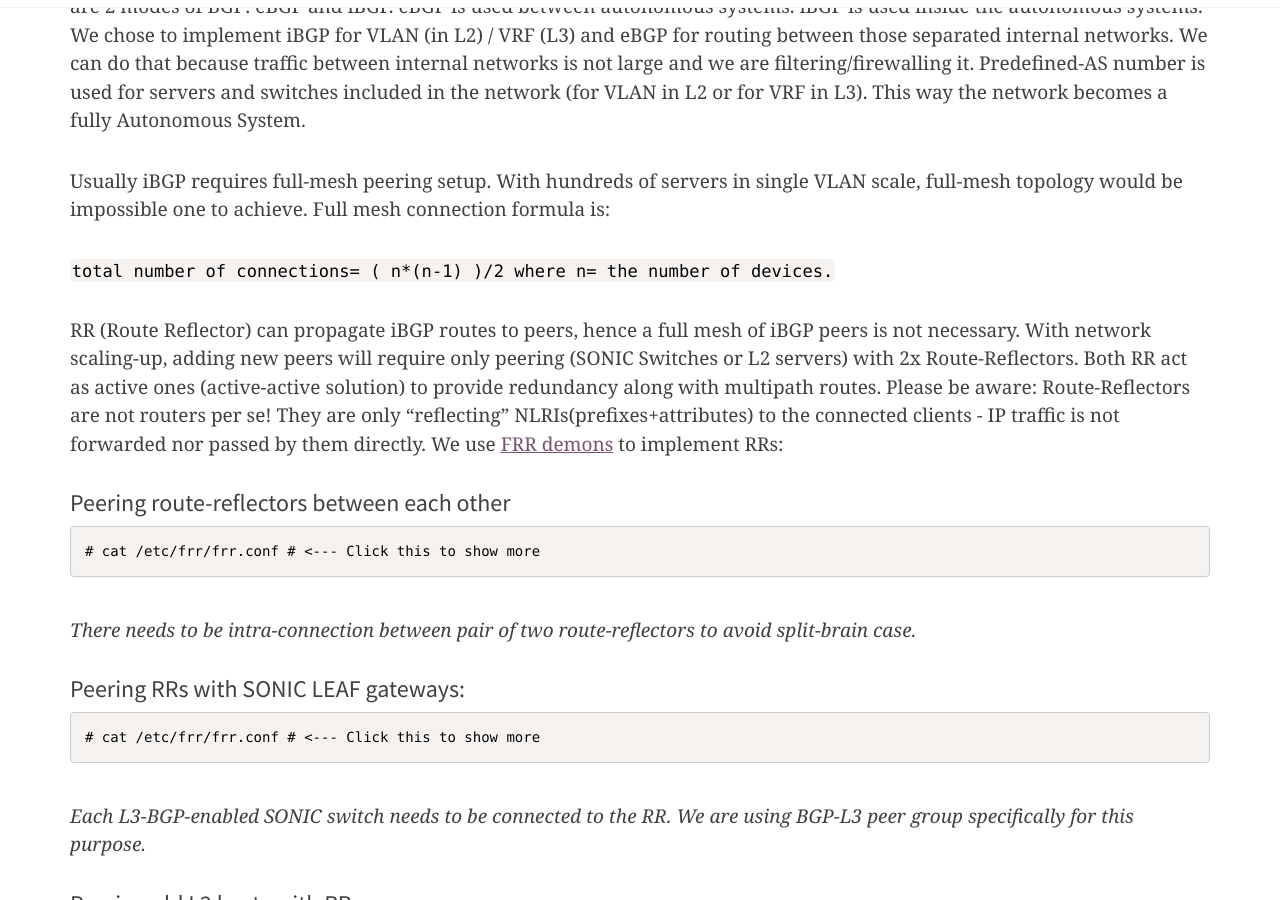
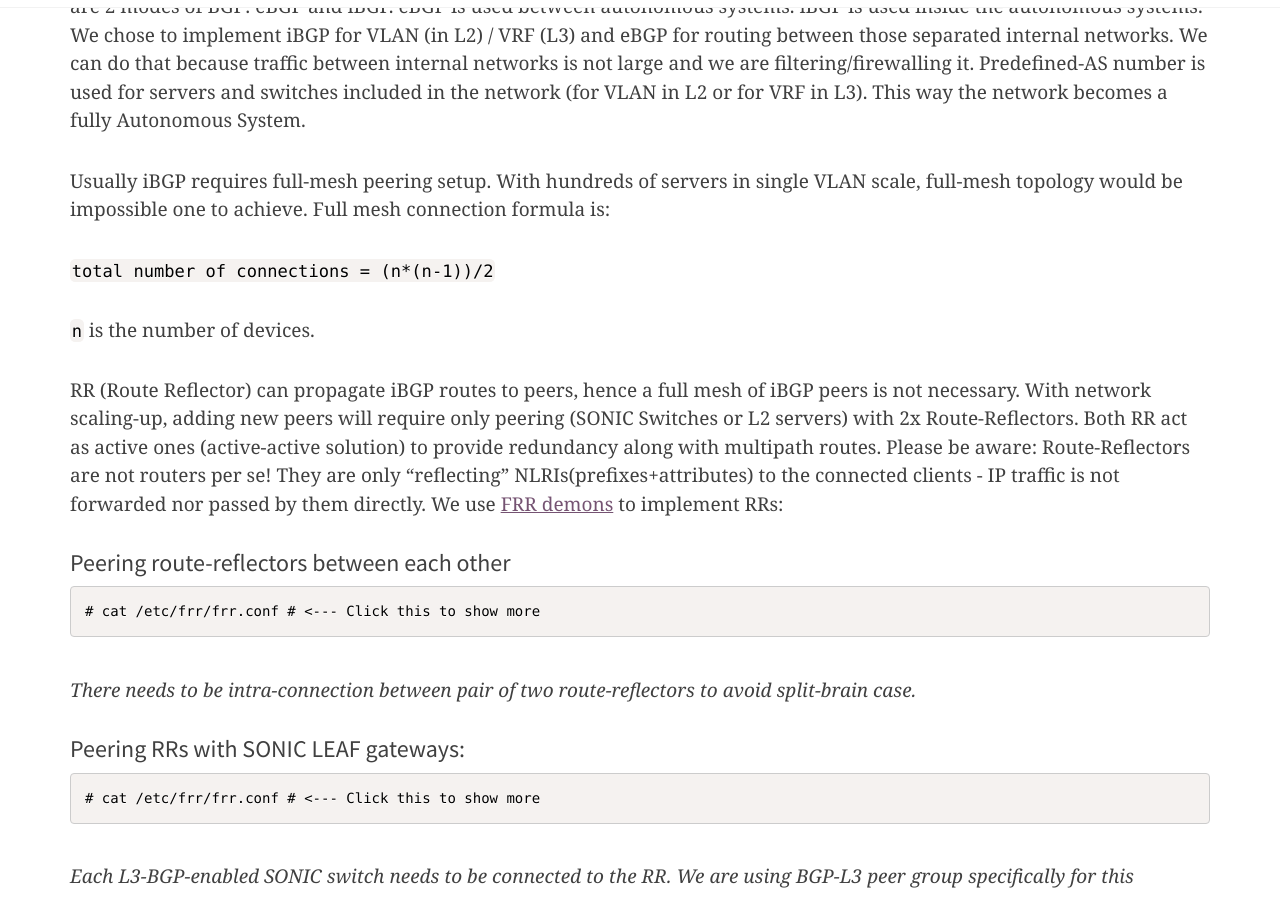
Before and after one commit to RTBHOUSE/techblog, a Jekyll site: the page built from _posts/2021-11-26-L2-EVPN-to-L3-concept-part3.markdown, in a window 1280 px wide and 900 px high, scrolled down 2050 px. Built offline with Jekyll 4.4.1, drawn with Linux system fonts in a browser that asks for light colours; nearby versions of some CDN libraries; comment, search, counter and statistics services are not loaded.

Commit message:
Update 2021-11-26-L2-EVPN-to-L3-concept-part3.markdown

````diff
--- a/_posts/2021-11-26-L2-EVPN-to-L3-concept-part3.markdown
+++ b/_posts/2021-11-26-L2-EVPN-to-L3-concept-part3.markdown
@@ -32,7 +32,9 @@ We chose to implement iBGP for VLAN (in L2) / VRF (L3) and eBGP for routing betw
 
 Usually iBGP requires full-mesh peering setup. With hundreds of servers in single VLAN scale, full-mesh topology would be impossible one to achieve. Full mesh connection formula is:
 
-```total number of connections= ( n*(n-1) )/2 where n= the number of devices.```
+```total number of connections = (n*(n-1))/2```
+
+`n` is the number of devices.
 
 RR (Route Reflector) can propagate iBGP routes to peers, hence a full mesh of iBGP peers is not necessary. With network scaling-up, adding new peers will require only peering (SONIC Switches or L2 servers) with 2x Route-Reflectors. Both RR act as active ones (active-active solution) to provide redundancy along with multipath routes. Please be aware: Route-Reflectors are not routers per se! They are only “reflecting” NLRIs(prefixes+attributes) to the connected clients - IP traffic is not forwarded nor passed by them directly. We use [FRR demons](https://frrouting.org/) to implement RRs:
 
````
